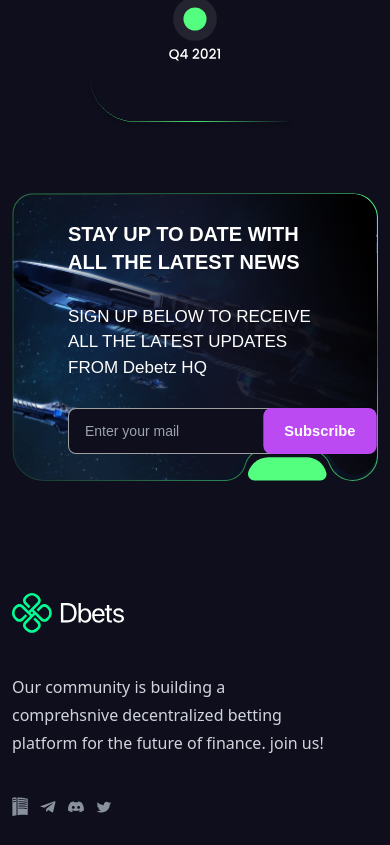
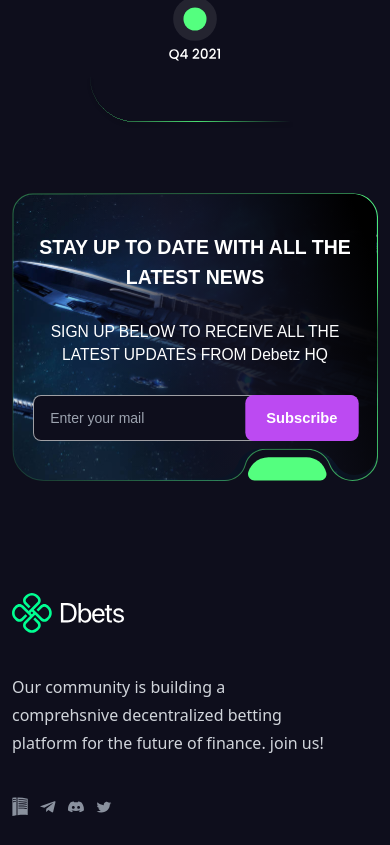
Before and after one commit to noorshanu/dbets-main, a React (Create React App) app: page / in a window 390 px wide. Shown: the part 5215-6060 px from the top of the page. Built offline with nearby package versions, Linux system fonts and the light colour scheme.

Commit message:
UI Bug fixes

```diff
--- a/src/App.js
+++ b/src/App.js
@@ -1,6 +1,6 @@
 import Hero from "./sections/Hero";
 import Navbar from "./components/Navbar";
-import Win from "./Win";
+import Win from "./sections/Win";
 import Footer from "./components/Footer";
 import Offering from "./sections/Offering";
 import HowDBET from "./sections/HowDBET";
--- a/src/sections/Newslatter.js
+++ b/src/sections/Newslatter.js
@@ -11,10 +11,10 @@
         src="/assets/images/newslatter-sm.svg"
         className="w-full  h-auto invisible flex sm:hidden"
       />
-      <div className="absolute inset-0 max-w-[1030px] px-14 py-8 flex items-center mx-auto">
+      <div className="absolute inset-0 max-w-[1030px] px-3 py-8 flex items-center mx-auto">
         <div className="flex flex-col sm:flex-row  justify-between w-full">
-          <div className="flex flex-col h-full justify-between">
-            <h1 className="font-orbitron text-white font-bold md:text-3xl sm:text-2xl lg:text-4xl text-xl">
+          <div className="flex flex-col h-full justify-between max-w-[400px] sm:max-w-none">
+            <h1 className="font-orbitron text-white font-bold md:text-3xl sm:text-2xl lg:text-4xl text-[5vw] text-center sm:text-left">
               STAY UP TO DATE WITH ALL THE LATEST NEWS
             </h1>
             <div className="rounded-lg border-opacity-60 border-white border-[0.01px] bg-[#0E0E1C]  hidden sm:flex justify-between sm:mt-5 lg:mt-12 max-w-sm ">
@@ -24,11 +24,11 @@
           </div>
           <img src="/assets/images/line.svg" className="max-h-[94px] hidden sm:flex self-start lg:px-10 sm:px-4"/>
           <div>
-            <p className="font-pop text-white text-[17px] my-7 sm:my-0">
+            <p className="font-pop text-white text-[4vw] sm:text-[17px] my-7 sm:my-0 text-center sm:text-left">
               SIGN UP BELOW TO RECEIVE ALL THE LATEST UPDATES FROM Debetz HQ
             </p>
           </div>
-          <div className="rounded-lg border-opacity-60 border-white border-[0.01px] bg-[#0E0E1C]  flex sm:hidden justify-between sm:mt-5 lg:mt-12 max-w-sm ">
+          <div className="rounded-lg border-opacity-60 border-white border-[0.01px] bg-[#0E0E1C]  flex sm:hidden justify-between sm:mt-5 lg:mt-12 w-[83vw] mx-auto sm:mx-0 max-w-none sm:max-w-sm ">
                 <input  className="text-sm py-3 pl-4 text-white font-pop bg-transparent outline-none border-none" placeholder="Enter your mail"/>
                 <button className="h-full py-3 px-5 bg-[#BC4AF2] rounded-lg text-white font-pop text-sm font-semibold scale-105">Subscribe</button>
             </div>
--- a/src/Win.js
+++ b/src/sections/Win.js
@@ -19,7 +19,7 @@
           />
           <img
             src="/assets/images/buy-btn-sm.svg"
-            className="w-[48vw] h-auto flex sm:hidden self-center mb-[15%]"
+            className="w-[48vw] h-auto flex sm:hidden self-center mb-[6%] xs:mb-[12%]"
           />
           <h1 className="font-orbitron text-white font-medium md:text-4xl sm:text-3xl lg:text-5xl text-2xl text-center">
             Win big on Debetz
--- a/tailwind.config.js
+++ b/tailwind.config.js
@@ -1,3 +1,4 @@
+const defaultTheme = require('tailwindcss/defaultTheme')
 /** @type {import('tailwindcss').Config} */
 module.exports = {
   content: [
@@ -5,7 +6,10 @@
     "./src/**/*.{js,ts,jsx,tsx}",
   ],
   theme: {
-    extend: {},
+    screens: {
+      'xs': '420px',
+      ...defaultTheme.screens,
+    },
   },
   plugins: [],
 }
```
Also changed, not shown: src/index.css (line endings or trailing spaces).
